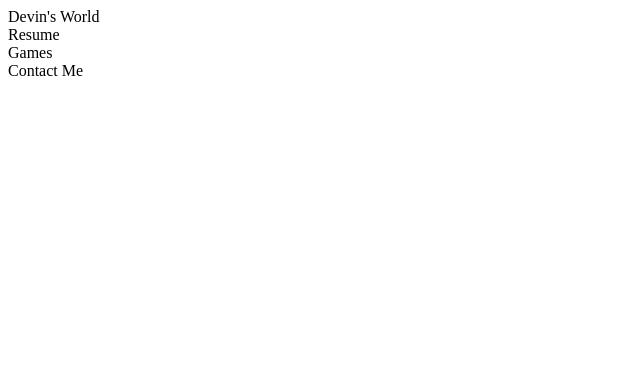
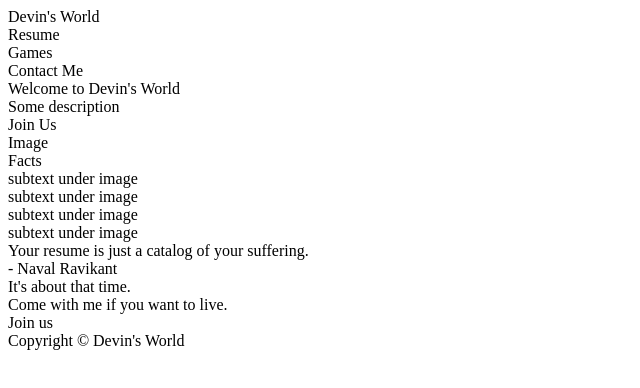
Before and after one commit to devinpadron1/odin_landing-page, a plain HTML site: page index.html in a window 1280 px wide. Shown: the whole page, without its empty margins (0-640 px from the left). Drawn offline with Linux system fonts and the light colour scheme.

Commit message:
Complete skeleton for index.html content

```diff
--- a/index.html
+++ b/index.html
@@ -10,31 +10,57 @@
     <div class="header">
         <div class="logo">Devin's World</div>
         <div class="links">
-            <div class="link1">Resume</div>
-            <div class="link2">Games</div>
-            <div class="link3">Contact Me</div>
+            <div class="link">Resume</div>
+            <div class="link">Games</div>
+            <div class="link">Contact Me</div>
         </div>
     </div>
 
     <div class="sec1">
-
+        <div class="1_left">
+            <div class="welcome">Welcome to Devin's World</div>
+            <div class="subtext">Some description</div>
+            <div class="button">Join Us</div>
+        </div>
+        <div class="pic">Image</div>
     </div>
 
     <div class="sec2">
-
+        <div class="random">Facts</div>
+        <div class="fact_pairs">
+            <div class="fact_pair">
+                <div class="pic2"></div>
+                <div class="fact">subtext under image</div>
+            </div>
+            <div class="fact_pair">
+                <div class="pic2"></div>
+                <div class="fact">subtext under image</div>
+            </div>
+            <div class="fact_pair">
+                <div class="pic2"></div>
+                <div class="fact">subtext under image</div>
+            </div>
+            <div class="fact_pair">
+                <div class="pic2"></div>
+                <div class="fact">subtext under image</div>
+            </div>
+        </div>
     </div>
 
     <div class="sec3">
-
+        <div class="quote">Your resume is just a catalog of your suffering.</div>
+        <div class="person">- Naval Ravikant</div>
     </div>
 
     <div class="sec4">
-
+        <div class="4_left">
+            <div class="cta">It's about that time.</div>
+            <div class="subtext">Come with me if you want to live.</div>
+        </div>
+        <div class="button">Join us</div>
     </div>
 
-    <div class="footer">
-
-    </div>
+    <div class="footer">Copyright © Devin's World</div>
 
 </body>
 </html>
```
